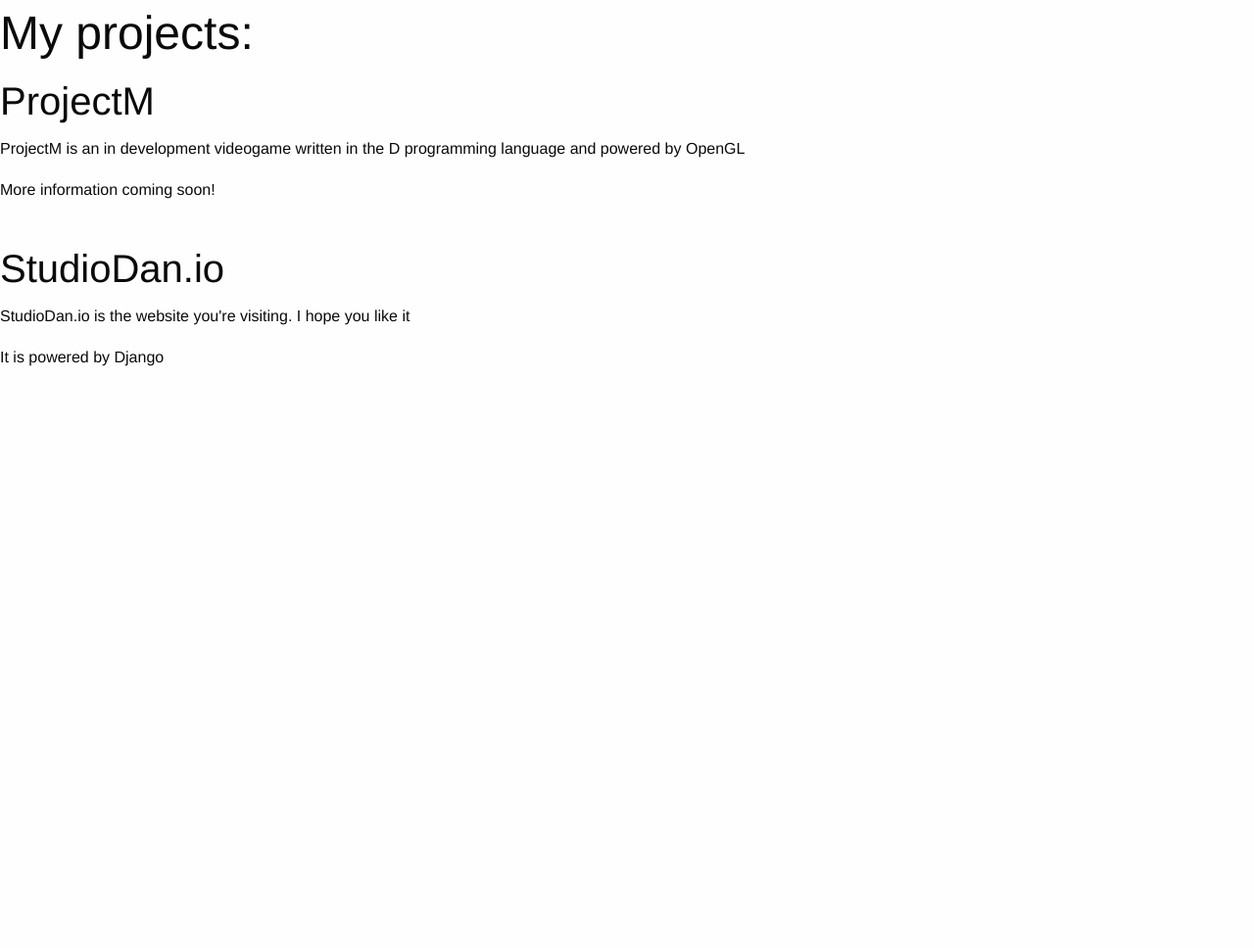
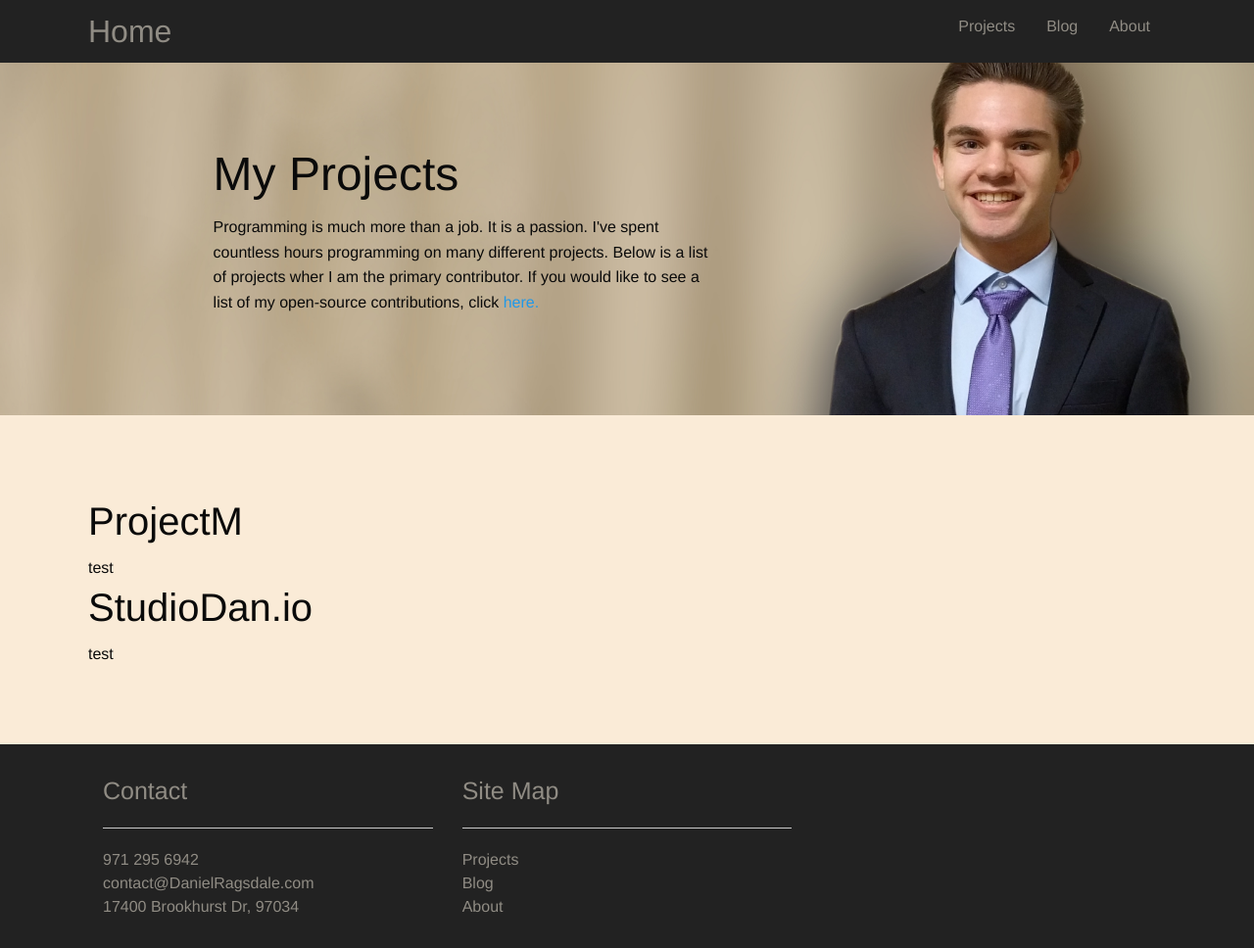
Before and after one commit to DanielRagsdale/StudioDan, a Django app: page /projects/ in a window 1280 px wide. Shown: the whole page at 98% size. Before the commit the page ends 374 px from the top, so only its background shows below. Run offline with Django 3.2, Linux system fonts and the light colour scheme; data comes from the database, SQL or seed files in the repository; both versions use the stored data as it was after the commit; some libraries are stand-ins or nearby versions.

Commit message:
making more professional looking

```diff
--- a/StudioDan/settings.py
+++ b/StudioDan/settings.py
@@ -24,7 +24,7 @@
 # SECURITY WARNING: don't run with debug turned on in production!
 DEBUG = True
 
-ALLOWED_HOSTS = ['studiodan.io', 'localhost']
+ALLOWED_HOSTS = ['danielragsdale.com','studiodan.io', 'localhost', '10.0.2.2']
 
 
 # Application definition
--- a/projects/templates/projects/index.html
+++ b/projects/templates/projects/index.html
@@ -1,15 +1,40 @@
-<!DOCTYPE html>
-<html>
-<head>
-	<link rel="stylesheet" type="text/css" href="https://cdn.jsdelivr.net/foundation/6.2.4-rc2/foundation.min.css" />
-</head>
-<body>
-	<h1>My projects:</h1>
+{% extends "base.html" %}
 
+{% load static %}
+{% load project_extras %}
+
+{% block head_extra %}
+	<title>Projects | Daniel Ragsdale</title>
+
+	<style>
+		.hero {
+			background: rgba(150, 150, 150, 0.5);
+			/* background: #999; */
+
+			background: url("{% static "img/hero_software.jpg" %}") no-repeat center center;
+			background-size: cover;
+			height: 45vh;
+
+			padding: 80px 0px;
+		}
+	</style>
+{% endblock %}
+
+{% block hero %}
+	<div class="wrap hero-body">
+		<h1>My Projects</h1>
+		<p>Programming is much more than a job. It is a passion.
+		I've spent countless hours programming on many different projects.
+		Below is a list of projects wher I am the primary contributor. If you
+		would like to see a list of my open-source contributions, click <a>here.</a>
+		</p>
+	</div>
+{% endblock %}
+
+{% block main %}
 	{% for post in all_posts %}
 		<h2>{{post.title}}</h2>
-		{{post.bodytext|safe}}
+		{% md_render post.bodytext %}
 		<br/>
 	{% endfor %}
-</body>
-</html>
+{% endblock %}
--- /dev/null
+++ b/projects/templatetags/project_extras.py
@@ -0,0 +1,8 @@
+from django import template
+
+register = template.Library()
+
+@register.simple_tag
+def md_render(value):
+
+    return "test"
--- a/projects/urls.py
+++ b/projects/urls.py
@@ -2,6 +2,8 @@
 
 from . import views
 
+app_name = 'projects'
+
 urlpatterns = [
     url(r'^$', views.index, name='index'),
 ]
--- a/static/base.html
+++ b/static/base.html
@@ -5,21 +5,35 @@
 	<meta charset="utf-8">
 	<meta http-equiv="x-ua-compatible" content="ie=edge">
 	<meta name="viewport" content="width=device-width, initial-scale=1.0">
-	<title>StudioDan</title>
 	<link rel="stylesheet" href="{% static "css/foundation.css" %}">
 	<link rel="stylesheet" href="{% static "css/app.css" %}">
+
+	{% block head_extra %}
+		<style>
+			.hero {
+				background: rgba(150, 150, 150, 0.5);
+				/* background: #999; */
+
+				background: url("{% static "img/hero_dan.jpg" %}") no-repeat center center;
+				background-size: cover;
+				height: 45vh;
+
+				padding: 80px 0px;
+			}
+		</style>
+	{% endblock %}
 </head>
 <body>
 	<nav class="top-bar nav-desktop">
 		<div class="wrap">
 			<div class="top-bar-left">
-				<h4>StudioDan</h4>
+				<a href="/"><span class="menu-item-home">Home</span></a>
 			</div>
 			<div class="top-bar-right">
 				<ul class="menu">
-					<li><a href="#">Projects</a></li>
-					<li><a href="#">Blog</a></li>
-					<li><a href="#">About</a></li>
+					<li><a class="menu-item-away" href="{% url 'projects:index' %}">Projects</a></li>
+					<li><a class="menu-item-away" href="#">Blog</a></li>
+					<li><a class="menu-item-away" href="#">About</a></li>
 				</ul>
 			</div>
 		</div>
@@ -27,21 +41,14 @@
 
 	<!-- HERO SECTION -->
 	<section class="hero">
-		<div class="wrap">
-			<h1>Welcome to StudioDan</h1>
-			<p>Kickstarter four loko waistcoat, tumblr chambray health goth microdosing woke messenger bag.
-	   		Vegan slow-carb fixie, brooklyn jean shorts man braid four loko neutra.
-	   		Kale chips narwhal small batch, artisan messenger bag helvetica intelligentsia selvage.
-	   		Laborum sint quis, swag viral cray fanny pack quinoa sustainable prism proident sriracha magna.
-	   		Man bun lumbersexual cray, mumblecore ennui mustache pabst jean shorts humblebrag ullamco eu small batch chia.
-	   		Humblebrag cornhole VHS lyft migas.
-	   		Pug cornhole vero, polaroid voluptate disrupt veniam.</p>
-		</div>
+		{% block hero %}
+		{% endblock %}
 	</section>
 
 	<!-- MAIN CONTENT -->
 	<section class="main">
 		<div class="wrap">
+		{% block main %}
 		Food truck gluten-free freegan, occupy hexagon placeat ethical gastropub brooklyn meh polaroid.
 	   	Tofu nisi ad, tacos humblebrag aliqua banjo vinyl.
 	   	Neutra art party bespoke, coloring book tacos truffaut yr franzen tempor mustache selvage etsy.
@@ -49,6 +56,7 @@
 	   	Synth roof party excepteur narwhal, iceland locavore cold-pressed.
 	   	Est adipisicing actually nesciunt, nostrud scenester bespoke seitan sunt esse man braid dolore placeat dolor.
 	   	Echo park marfa tbh lo-fi.
+		{% endblock %}
 		</div>
 	</section>
 
@@ -56,16 +64,16 @@
 	<footer>
 		<div class="wrap row small-up-1 medium-up-3">
 			<div class="column">
-				<h4>Contact</h4>
+				<h4 class="footer-title">Contact</h4>
 				<hr>
 				<a href="#">971 295 6942</a>
-				<a href="#">DanielR@studiodan.io</a>
+				<a href="#">contact@DanielRagsdale.com</a>
 				<a href="#">17400 Brookhurst Dr, 97034</a>
 			</div>
 			<div class="column">
-				<h4>Site Map</h4>
+				<h4 class="footer-title">Site Map</h4>
 				<hr>
-				<a href="#">Projects</a>
+				<a href="{% url 'projects:index' %}">Projects</a>
 				<a href="#">Blog</a>
 				<a href="#">About</a>
 			</div>
--- a/static/css/app.css
+++ b/static/css/app.css
@@ -1,3 +1,9 @@
+
+body {
+	background: #faebd7;
+	overflow-y: scroll;
+}
+
 /* ---------------------------------------
  * General
  * --------------------------------------- */
@@ -11,13 +17,31 @@
  * Nav
  * --------------------------------------- */
 
+.top-bar ul {
+	background-color: #222;
+}
+
+.nav-desktop {
+	background-color: #222;
+}
+
+.menu-item-home {
+	color: rgba(253, 245, 230, 0.5);
+	font-size: 2em;
+}
+
+.menu-item-away {
+	color: rgba(253, 245, 230, 0.5);
+	background-color: #222;
+}
+
 /* ---------------------------------------
  * Hero
  * --------------------------------------- */
 
-.hero {
-	background-color: #999;
-	padding: 80px 0px;
+.hero-body {
+	width: 40%;
+	margin-left: 17%;
 }
 
 /* ---------------------------------------
@@ -25,8 +49,9 @@
  * --------------------------------------- */
 
 .main {
-	min-height: 40%;
+	min-height: 38%;
 	padding: 80px 0px;
+	background: rgba(0,0,0,0);
 }
 
 /* ---------------------------------------
@@ -39,4 +64,13 @@
 
 footer a {
 	display: block;
+	color: rgba(253, 245, 230, 0.5);
 }
+
+footer hr {
+	color: #fdf5e6;
+}
+
+.footer-title {
+	color: rgba(253, 245, 230, 0.5);
+}
```
Also changed, not shown: main/templates/main/index.html (added, +35 -0 lines), main/views.py (+7 -1 lines), projects/project_extras.py (added, +8 -0 lines), db.sqlite3, projects/templatetags/__init__.py (added), static/img/hero_dan.jpg (added), static/img/hero_software.jpg (added), static/img/hero_software1.jpg (added), 3 other files.
